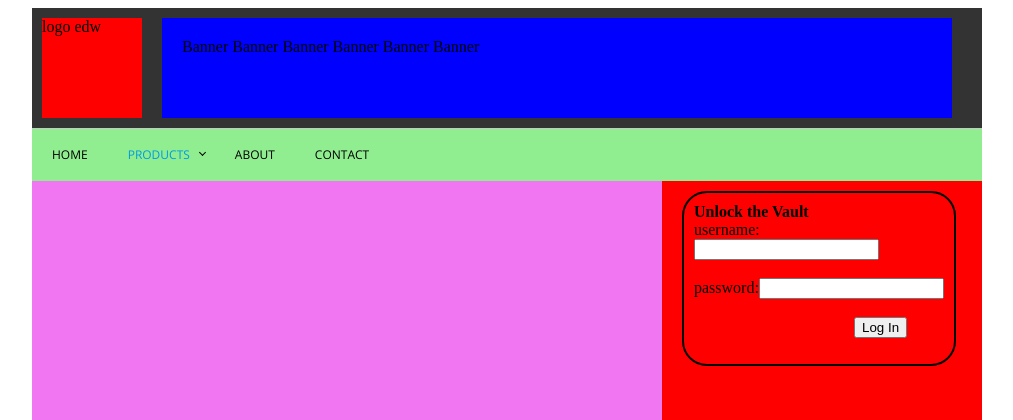
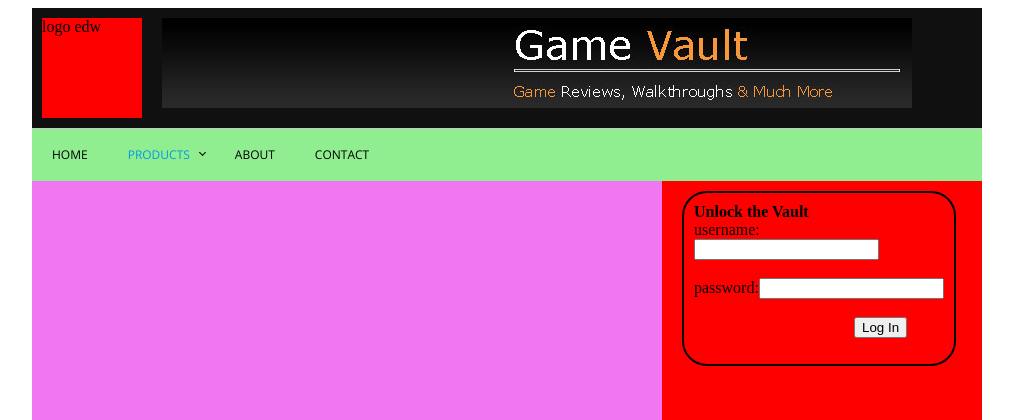
Before and after one commit to AlcatrazGR/Game_Vault_Repository, a PHP site: page / in a window 1280 px wide. Shown: the top 420 px of the page, without its empty margins (133-1146 px from the left). Run offline with PHP 8.4, Linux system fonts and the light colour scheme.

Commit message:
Banner!!!!!!!!!!!

```diff
--- /dev/null
+++ b/Game Vault/CSS Files/indexStyle.css
@@ -0,0 +1,3 @@
+#bannerImg{
+	margin-bottom:160px;
+}
--- a/Game Vault/CSS Files/mainStructure.css
+++ b/Game Vault/CSS Files/mainStructure.css
@@ -8,7 +8,7 @@
 	width:100%;
 	height: 120px;
 	border-bottom: 1px solid #c7c7c7;
-	background: #333;
+	background: #101010;
 }
 
 #logo{
@@ -25,7 +25,6 @@
 	background: blue;
 	height: 60px;
 	width:750px;
-	padding: 20px;
 	float:left;
 	margin: 10px;
 }
--- a/Game Vault/index.html
+++ b/Game Vault/index.html
@@ -12,6 +12,8 @@
 		<link rel="stylesheet" type="text/css" href="CSS Files/mainStructure.css">
 		<!--Initializing the css file for the menu of the site-->
 		<link rel="stylesheet" type="text/css" href="CSS Files/styles.css">
+		<!--Initializing the css file for main style of the index-->
+		<link rel="stylesheet" type="text/css" href="CSS Files/indexStyle.css">
 	</head>
 	<body>
 
@@ -21,7 +23,7 @@
 			<!--Header Part-->
 			<div id="header">
 				<div id="logo"> logo edw </div>
-				<div id="banner"> Banner Banner Banner Banner Banner Banner </div>
+				<div id="banner"> <img id="bannerImg" src="Images/PageStyle/Banner.jpg"> </div>
 			</div>
 
 			<!--Menu Part-->
```
Also changed, not shown: Game Vault/Images/PageStyle/Banner.jpg (added).
